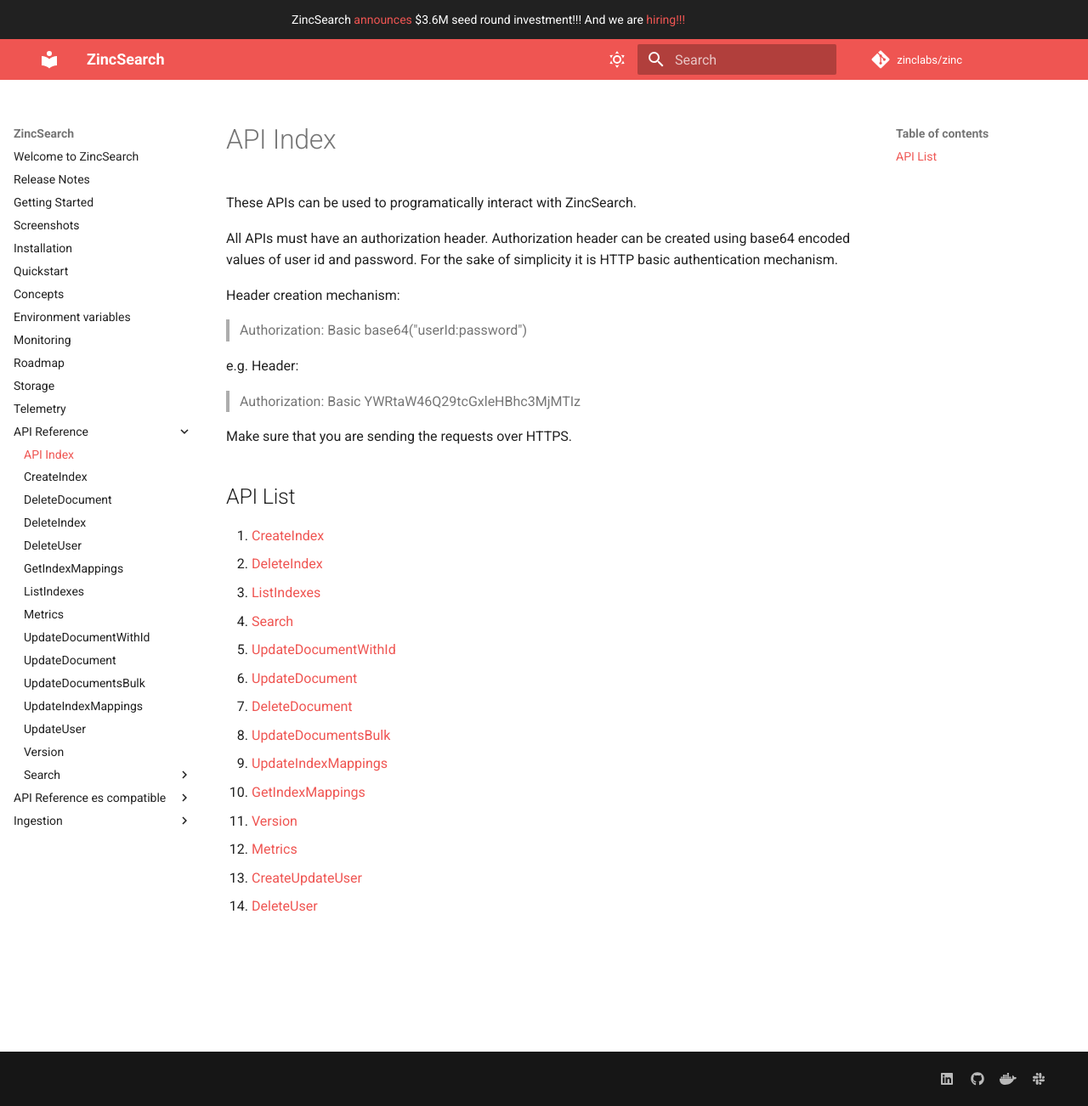
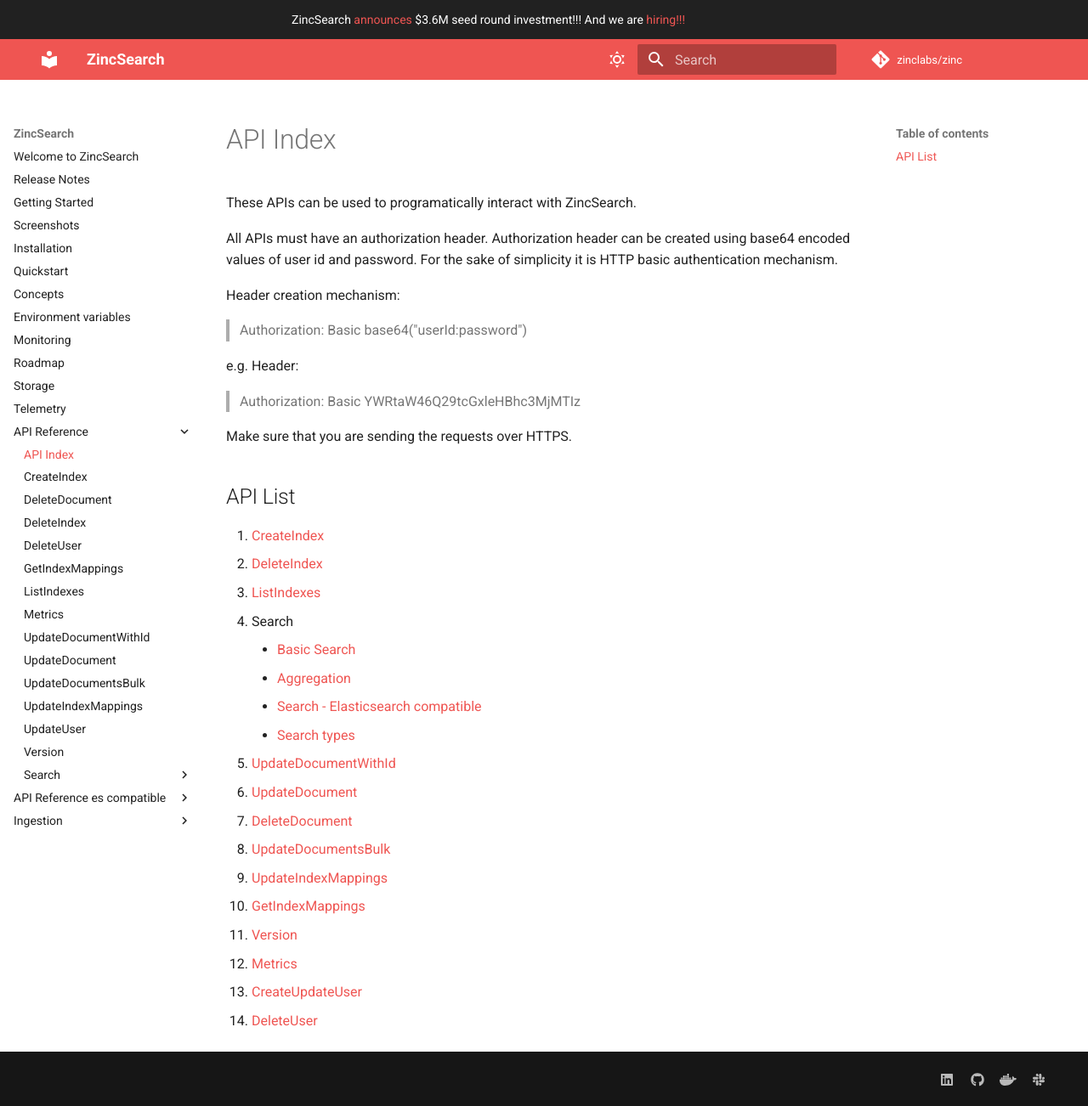
Before and after one commit to zincsearch/zincsearch-docs, an MkDocs documentation site: the page built from docs/API Reference/index.md, in a window 1280 px wide and 1302 px high. Shown: the whole window at 85% size. Built offline with MkDocs 1.6.1 and Material for MkDocs 9.7.7, drawn with Linux system fonts in a browser that asks for light colours; comment, search, counter and statistics services are not loaded; the version menu is left out.

Commit message:
Fix: Search URL Updated

```diff
--- a/docs/API Reference/index.md
+++ b/docs/API Reference/index.md
@@ -21,7 +21,11 @@
 1. [CreateIndex](create-index)
 1. [DeleteIndex](delete-index)
 1. [ListIndexes](list-indexes)
-1. [Search](search)
+1. Search
+    + [Basic Search](search/1_search)
+    + [Aggregation](search/aggregation)
+    + [Search - Elasticsearch compatible](search/seacrh-es)
+    + [Search types](search/search-types)
 1. [UpdateDocumentWithId](update-document-with-id)
 1. [UpdateDocument](update-document)
 1. [DeleteDocument](delete-document)
```
